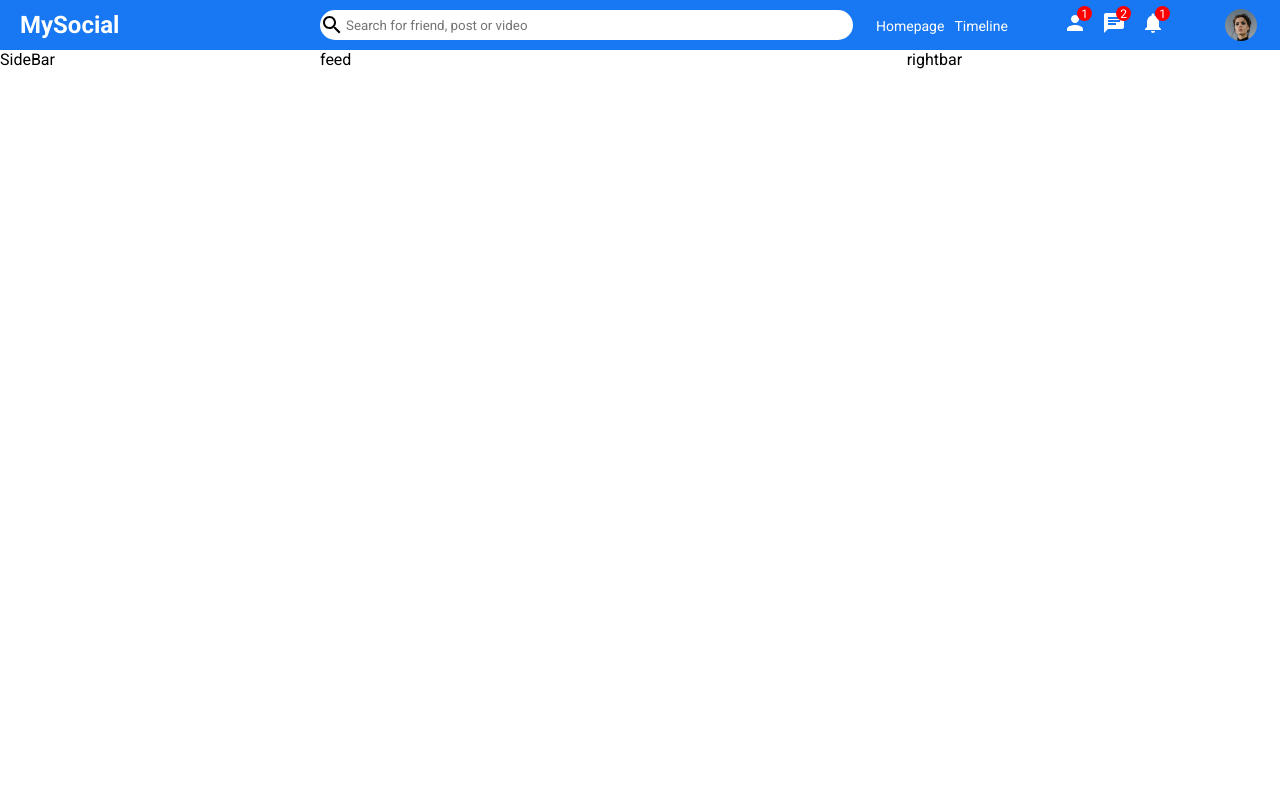
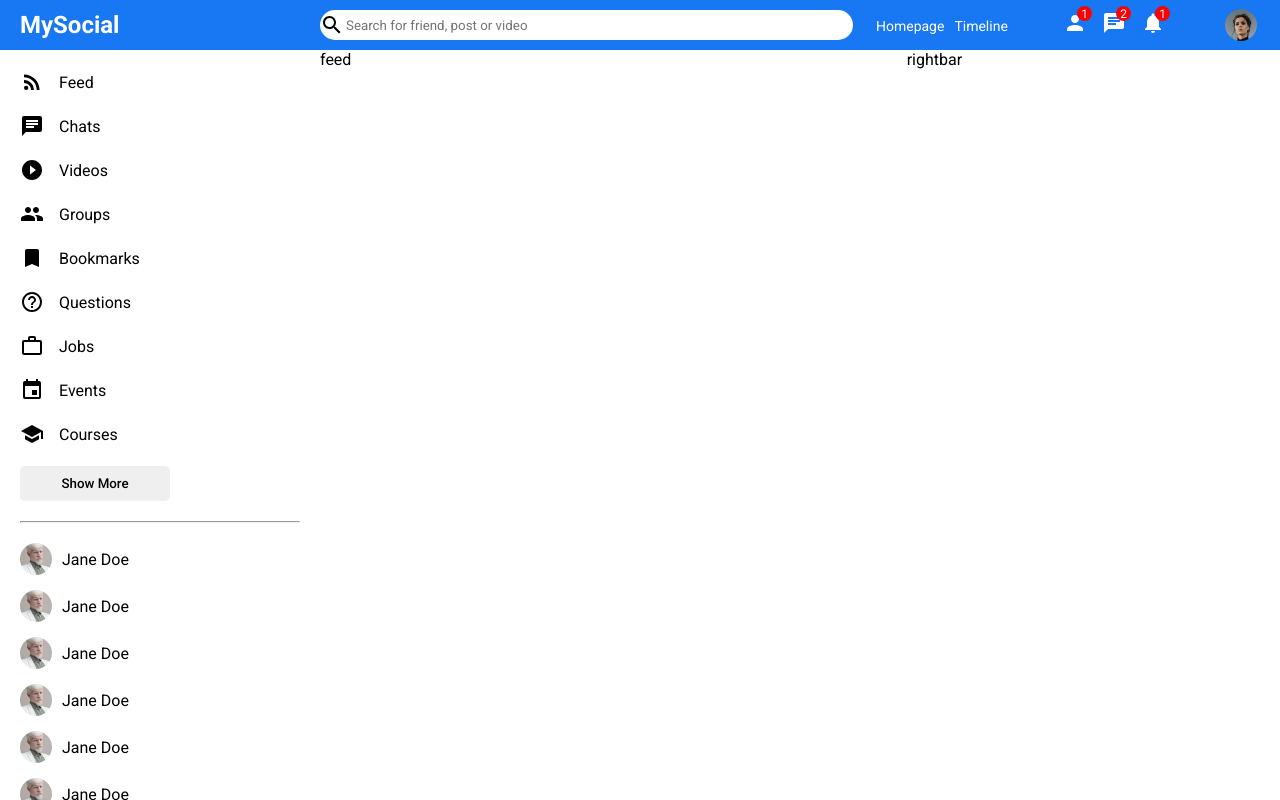
Before and after one commit to DibyaRB/Social-Media-React, a React (Create React App) app: page / in a window 1280 px wide. Built offline with nearby package versions, Linux system fonts and the light colour scheme.

Commit message:
Updating sidebar component.

```diff
--- a/src/components/sidebar/Sidebar.css
+++ b/src/components/sidebar/Sidebar.css
@@ -1,3 +1,71 @@
 .sidebar{
     flex:3;
+    height: calc(100vh - 50px);
+    overflow-y: scroll;
+    /* background-color: yellowgreen; */
 }
+
+::-webkit-scrollbar{
+    width: 5px;
+}
+
+::-webkit-scrollbar-track{
+    background-color:  #f1f1f1;
+}
+
+::-webkit-scrollbar-thumb{
+    background-color:  rgb(179,179,179);
+}
+
+.sidebarWrapper {
+    padding:20px;
+}
+
+.sidebarList {
+    padding: 0;
+    margin:0;
+    list-style: none;
+}
+
+.sidebarListItem {
+    display:flex;
+    align-items: center;
+    margin-bottom: 20px;
+}
+
+.sidebarIcon {
+    margin-right: 15px;
+}
+.sidebarButton {
+    width: 150px;
+    border: none;
+    padding: 10px;
+    border-radius: 5px;
+    font-weight: 500;
+
+}
+
+.sidebarHr {
+    margin: 20px 0;
+}
+
+.sidebarFriendList{
+    padding:0;
+    margin:0;
+    list-style: none;
+
+}
+
+.sidebarFriend{
+    display: flex;
+    align-items: center;
+    margin-bottom: 15px;
+}
+
+.sidebarFriendImg{
+    width: 32px;
+    height: 32px;
+    border-radius: 50%;
+    object-fit: cover;
+    margin-right: 10px;
+}
--- a/src/components/sidebar/Sidebar.js
+++ b/src/components/sidebar/Sidebar.js
@@ -1,10 +1,106 @@
 import React from 'react'
 import './Sidebar.css';
+import { RssFeed, Chat, PlayCircleFilledOutlined, Group, Bookmark, HelpOutline, WorkOutline, Event, School } from '@mui/icons-material';
 
 function Sidebar() {
     return (
         <div className='sidebar'>
-            SideBar
+            <div className="sidebarWrapper">
+            <ul className="sidebarList">
+          <li className="sidebarListItem">
+            <RssFeed className="sidebarIcon" />
+            <span className="sidebarListItemText">Feed</span>
+          </li>
+          <li className="sidebarListItem">
+            <Chat className="sidebarIcon" />
+            <span className="sidebarListItemText">Chats</span>
+          </li>
+          <li className="sidebarListItem">
+            <PlayCircleFilledOutlined className="sidebarIcon" />
+            <span className="sidebarListItemText">Videos</span>
+          </li>
+          <li className="sidebarListItem">
+            <Group className="sidebarIcon" />
+            <span className="sidebarListItemText">Groups</span>
+          </li>
+          <li className="sidebarListItem">
+            <Bookmark className="sidebarIcon" />
+            <span className="sidebarListItemText">Bookmarks</span>
+          </li>
+          <li className="sidebarListItem">
+            <HelpOutline className="sidebarIcon" />
+            <span className="sidebarListItemText">Questions</span>
+          </li>
+          <li className="sidebarListItem">
+            <WorkOutline className="sidebarIcon" />
+            <span className="sidebarListItemText">Jobs</span>
+          </li>
+          <li className="sidebarListItem">
+            <Event className="sidebarIcon" />
+            <span className="sidebarListItemText">Events</span>
+          </li>
+          <li className="sidebarListItem">
+            <School className="sidebarIcon" />
+            <span className="sidebarListItemText">Courses</span>
+          </li>
+        </ul>
+        <button className="sidebarButton">Show More</button>
+        <hr className="sidebarHr"/>
+        <ul className="sidebarFriendList">
+            <li className='sidebarFriend'>
+                <img className="sidebarFriendImg" src="/assets/person/2.jpeg" alt=""/>
+                <span className="sidebarFriendName">Jane Doe</span>
+            </li>
+            <li className='sidebarFriend'>
+                <img className="sidebarFriendImg" src="/assets/person/2.jpeg" alt=""/>
+                <span className="sidebarFriendName">Jane Doe</span>
+            </li>
+            <li className='sidebarFriend'>
+                <img className="sidebarFriendImg" src="/assets/person/2.jpeg" alt=""/>
+                <span className="sidebarFriendName">Jane Doe</span>
+            </li>
+            <li className='sidebarFriend'>
+                <img className="sidebarFriendImg" src="/assets/person/2.jpeg" alt=""/>
+                <span className="sidebarFriendName">Jane Doe</span>
+            </li>
+            <li className='sidebarFriend'>
+                <img className="sidebarFriendImg" src="/assets/person/2.jpeg" alt=""/>
+                <span className="sidebarFriendName">Jane Doe</span>
+            </li>
+            <li className='sidebarFriend'>
+                <img className="sidebarFriendImg" src="/assets/person/2.jpeg" alt=""/>
+                <span className="sidebarFriendName">Jane Doe</span>
+            </li>
+            <li className='sidebarFriend'>
+                <img className="sidebarFriendImg" src="/assets/person/2.jpeg" alt=""/>
+                <span className="sidebarFriendName">Jane Doe</span>
+            </li>
+            <li className='sidebarFriend'>
+                <img className="sidebarFriendImg" src="/assets/person/2.jpeg" alt=""/>
+                <span className="sidebarFriendName">Jane Doe</span>
+            </li>
+            <li className='sidebarFriend'>
+                <img className="sidebarFriendImg" src="/assets/person/2.jpeg" alt=""/>
+                <span className="sidebarFriendName">Jane Doe</span>
+            </li>
+            <li className='sidebarFriend'>
+                <img className="sidebarFriendImg" src="/assets/person/2.jpeg" alt=""/>
+                <span className="sidebarFriendName">Jane Doe</span>
+            </li>
+            <li className='sidebarFriend'>
+                <img className="sidebarFriendImg" src="/assets/person/2.jpeg" alt=""/>
+                <span className="sidebarFriendName">Jane Doe</span>
+            </li>
+            <li className='sidebarFriend'>
+                <img className="sidebarFriendImg" src="/assets/person/2.jpeg" alt=""/>
+                <span className="sidebarFriendName">Jane Doe</span>
+            </li>
+            <li className='sidebarFriend'>
+                <img className="sidebarFriendImg" src="/assets/person/2.jpeg" alt=""/>
+                <span className="sidebarFriendName">Jane Doe</span>
+            </li>
+        </ul>
+            </div>
         </div>
     )
 }
```
